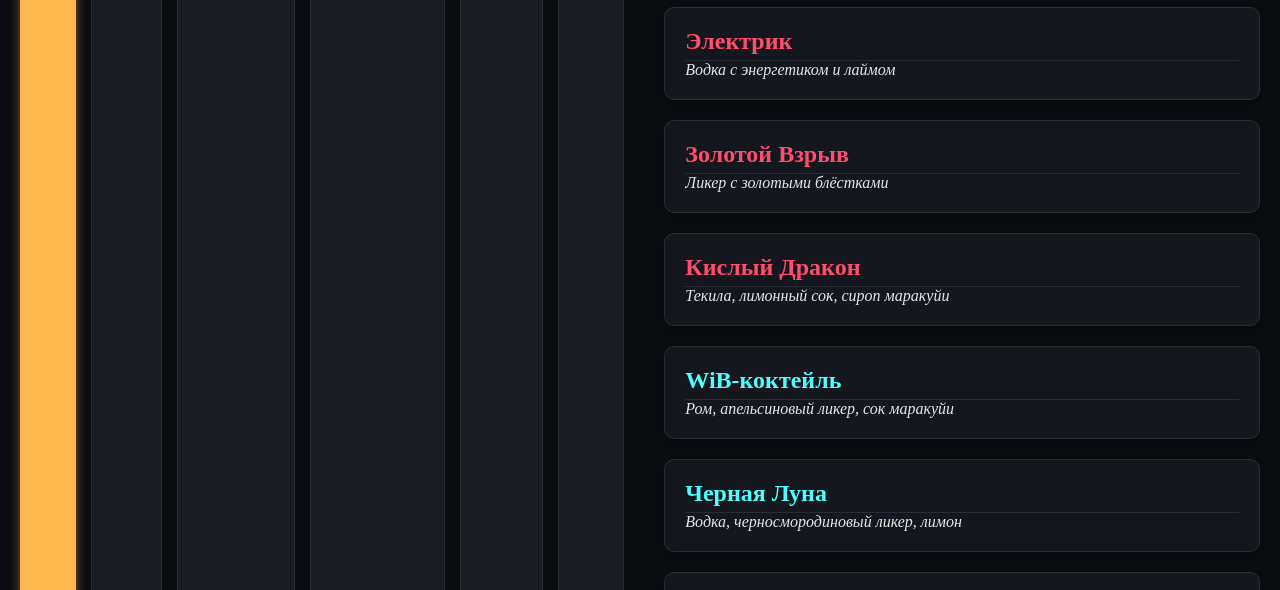
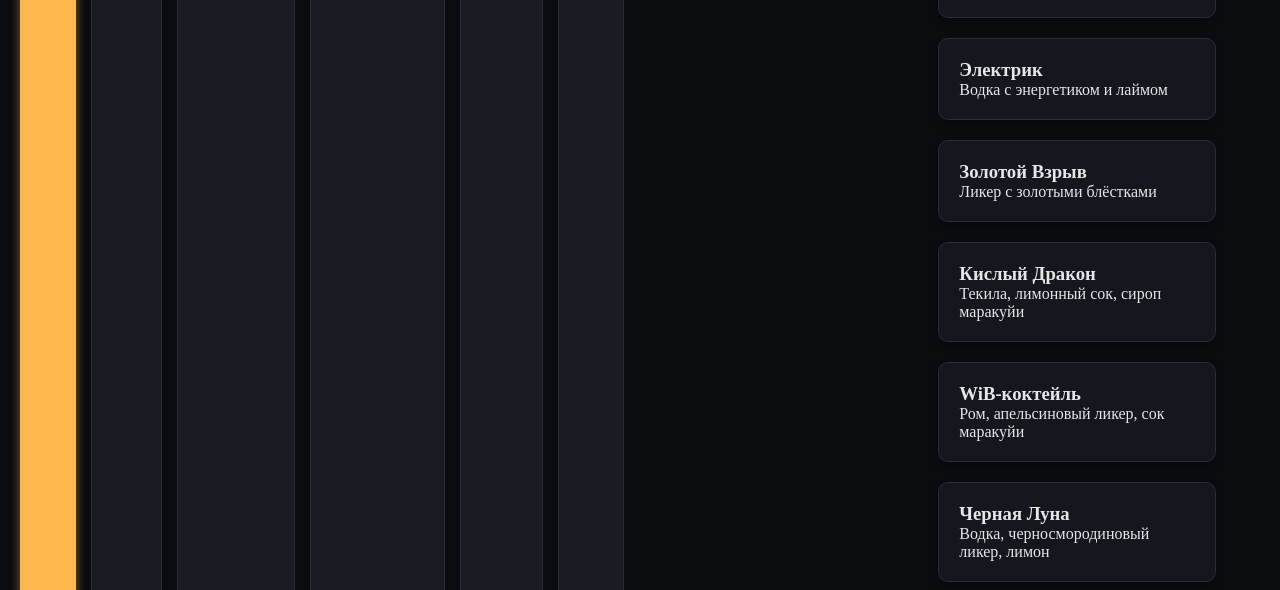
Before and after one commit to snxq0/isaiev-bar, a website: page public/menu.html in a window 1280 px wide. Shown: the part 146-736 px from the top of the page. Drawn offline with Linux system fonts and the light colour scheme.

Commit message:
исправляю вновь стиль меню

```diff
--- a/public/css/menu.css
+++ b/public/css/menu.css
@@ -1,9 +1,3 @@
-main {
-    max-width: 1000px;
-    margin: 40px auto;
-    padding: 0 20px;
-}
-
 .menu-filter {
 display: flex;
 justify-content: center;
@@ -12,20 +6,20 @@ main {
 padding: 0 20px;
 }
 
+
 .filter-btn {
-    /* *** Изменения для уменьшения размера кнопок *** */
 background-color: var(--secondary-color);
 color: var(--primary-color);
 border: 1px solid var(--border-color);
-    padding: 8px 15px; /* Уменьшаем внутренние отступы */
-    border-radius: 15px; /* Чуть уменьшаем радиус скругления */
+padding: 8px 15px;
+border-radius: 15px;
 cursor: pointer;
-    font-weight: 500; /* Чуть уменьшаем жирность шрифта */
-    font-size: 0.95rem; /* Чуть уменьшаем размер шрифта */
-    white-space: nowrap; /* Гарантируем, что текст не перенесется */
+font-weight: 500;
+font-size: 0.95rem;
+white-space: nowrap;
 transition: background-color 0.3s, color 0.3s, transform 0.1s;
-    /* ********************************************* */
 }
+
 
 .filter-btn:hover {
 background-color: var(--primary-color);
@@ -33,16 +27,18 @@ main {
 transform: translateY(-2px);
 }
 
+
 .filter-btn.active {
 background-color: var(--accent-color);
 color: var(--bg-color);
 border-color: var(--accent-color);
-    box-shadow: 0 0 10px rgba(255, 184, 77, 0.5); /* Эффект "неонового" свечения */
+box-shadow: 0 0 10px rgba(255, 184, 77, 0.5);
 }
 
-/* --- Карточки Меню --- */
+
+/* --- Menu Cards --- */
 .menu-card {
-    background-color: var(--card-bg); /* Фон карточки */
+background-color: var(--card-bg);
 border: 1px solid var(--border-color);
 border-radius: 10px;
 padding: 20px;
@@ -50,43 +46,4 @@ main {
 box-shadow: 0 4px 8px var(--shadow-color);
 transition: transform 0.3s ease, box-shadow 0.3s ease;
 }
-
-.menu-card:hover {
-    transform: translateY(-5px);
-    box-shadow: 0 8px 16px rgba(0, 0, 0, 0.5), var(--accent-glow); /* Легкий подъем и свечение */
-}
-
-.menu-card h3 {
-    color: var(--heading-color); /* Цвет заголовка напитка */
-    margin-top: 0;
-    border-bottom: 1px solid var(--border-color);
-    padding-bottom: 5px;
-    font-size: 1.5rem;
-}
-
-.menu-card p {
-    color: var(--text-color);
-    margin-bottom: 0;
-    font-style: italic;
-}
-
-/* Специфические стили для категорий (добавляем легкий акцент) */
-.shots h3 {
-    color: #ff4d6d; /* Красный оттенок для шотов */
-}
-
-.alcohol h3 {
-    color: #4dffff; /* Синий/бирюзовый для алкоголя */
-}
-
-.non-alcohol h3 {
-    color: #99ff99; /* Зеленый оттенок для безалкогольных */
-}
-
-.snacks h3 {
-    color: #ffcc99; /* Теплый оттенок для закусок */
-}
-
-.sets h3 {
-    color: var(--accent-color); /* Основной акцентный цвет для сетов */
-}
+#typewriter { display: none !important; }
```
Lines whose indentation alone changed are shown as unchanged.
